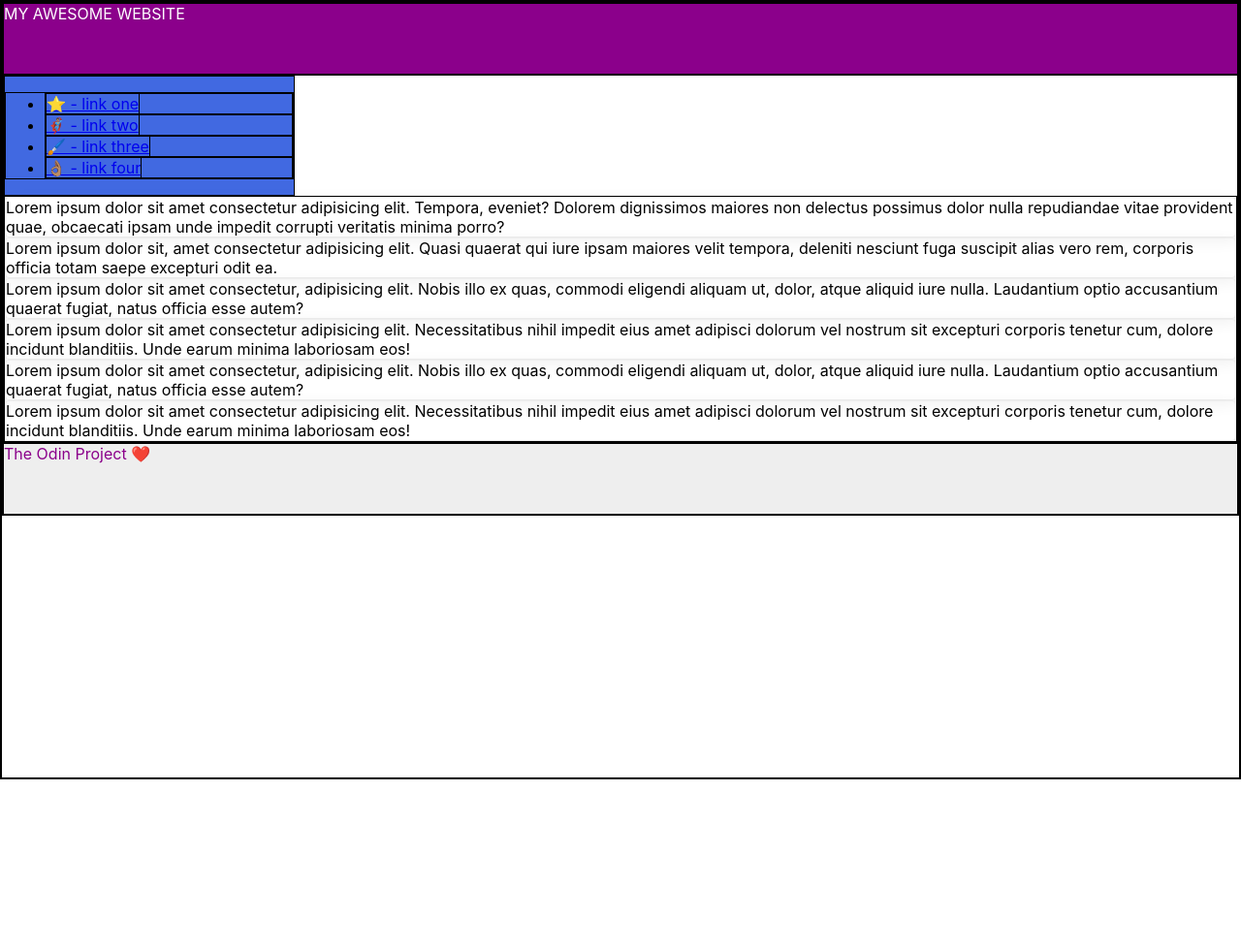
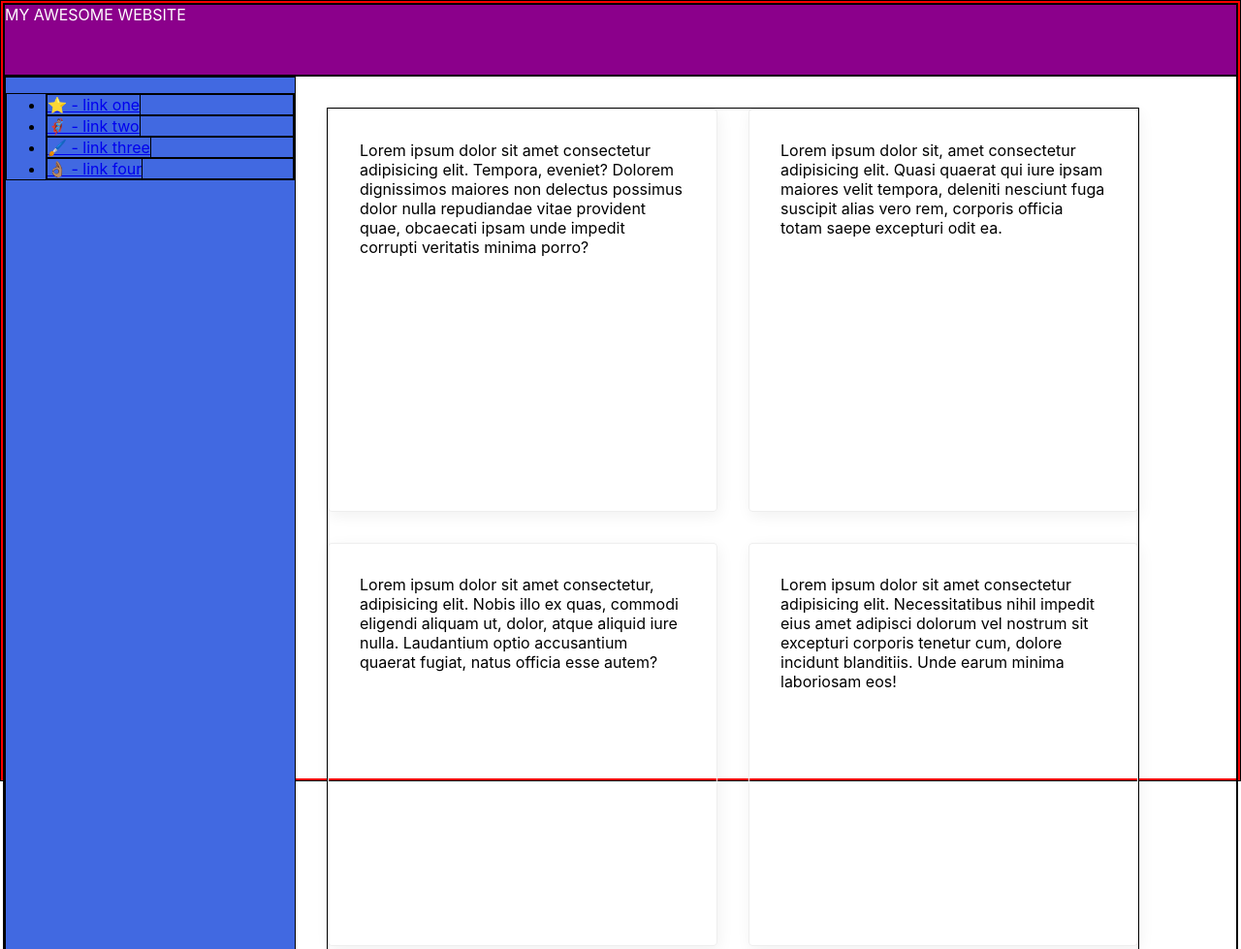
Before and after one commit to Barbyie/css-exercises, a plain HTML site: page flex/07-flex-layout-2/index.html in a window 1280 px wide. Shown: the top 979 px of the page at 97% size. Before the commit the page ends 804 px from the top, so only its background shows below. Drawn offline with Linux system fonts and the light colour scheme.

Commit message:
Add style to the cards

```diff
--- a/flex/07-flex-layout-2/style.css
+++ b/flex/07-flex-layout-2/style.css
@@ -5,7 +5,8 @@
 body {
   font-family: -apple-system, BlinkMacSystemFont, 'Segoe UI', Roboto, Oxygen, Ubuntu, Cantarell, 'Open Sans', 'Helvetica Neue', sans-serif;
   margin: 0;
-  min-height: 100vh;
+  height: 100vh;
+  border: 2px solid red;
 }
 
 .header {
@@ -24,8 +25,6 @@ body {
   width: 300px;
   background: royalblue;
   box-sizing: border-box;
-  display: flex;
-  flex-direction: column;
 }
 
 .card {
@@ -35,8 +34,38 @@ body {
 }
 
 .big-container {
-  height: 100%;
   display: flex;
   flex-direction: column;
+  min-height: 100dvh;
+  justify-content: space-around;
+}
+
+.main {
+  flex-grow: 1;
+  display: flex;
+}
+
+.cards {
+  display: flex;
+  flex-wrap: wrap;
   justify-content: space-between;
+  align-items: center;
+  gap: 32px;
+  margin: 32px;
+  margin-right: 100px;
 }
+
+.card {
+  flex: auto;
+  padding: 32px;
+  height: 350px;
+  width: 300px;
+  /* margin: 32px; */
+}
+
+.sidebar {
+  display: flex;
+  flex-direction: column;
+  width: 300px;
+  flex-shrink: 0;
+}
```
